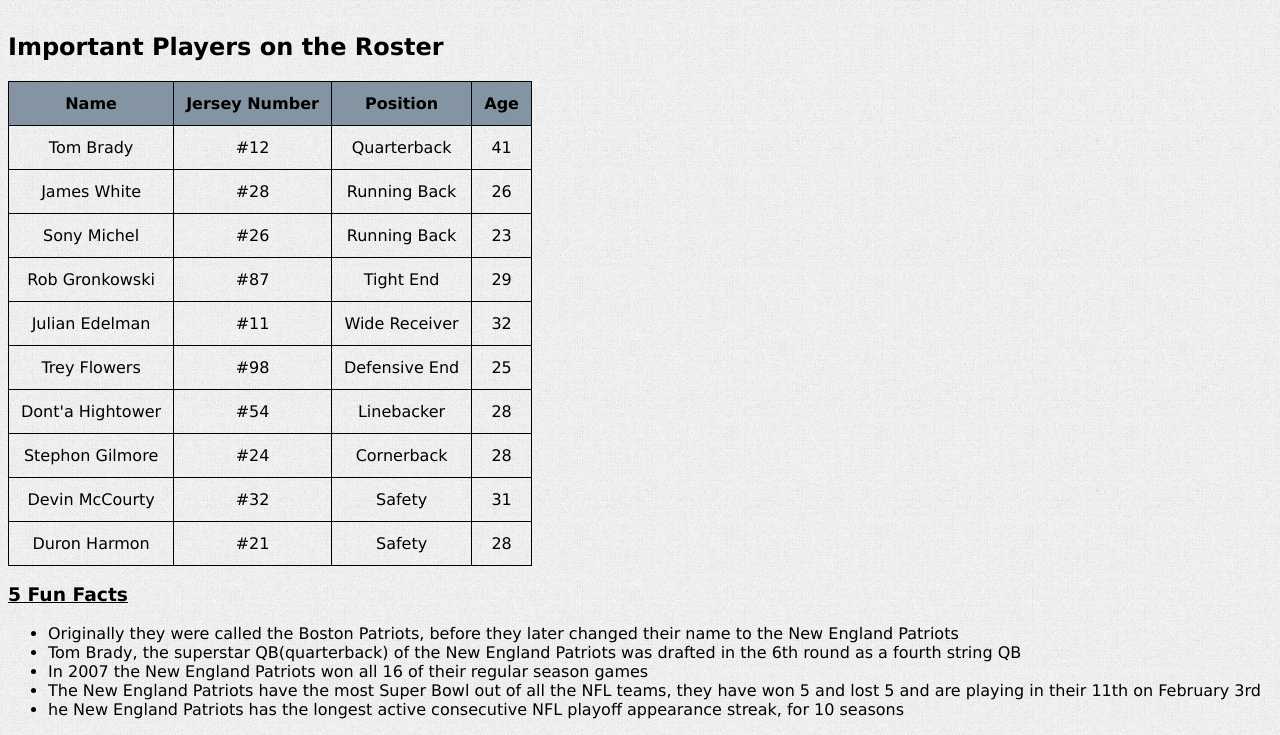
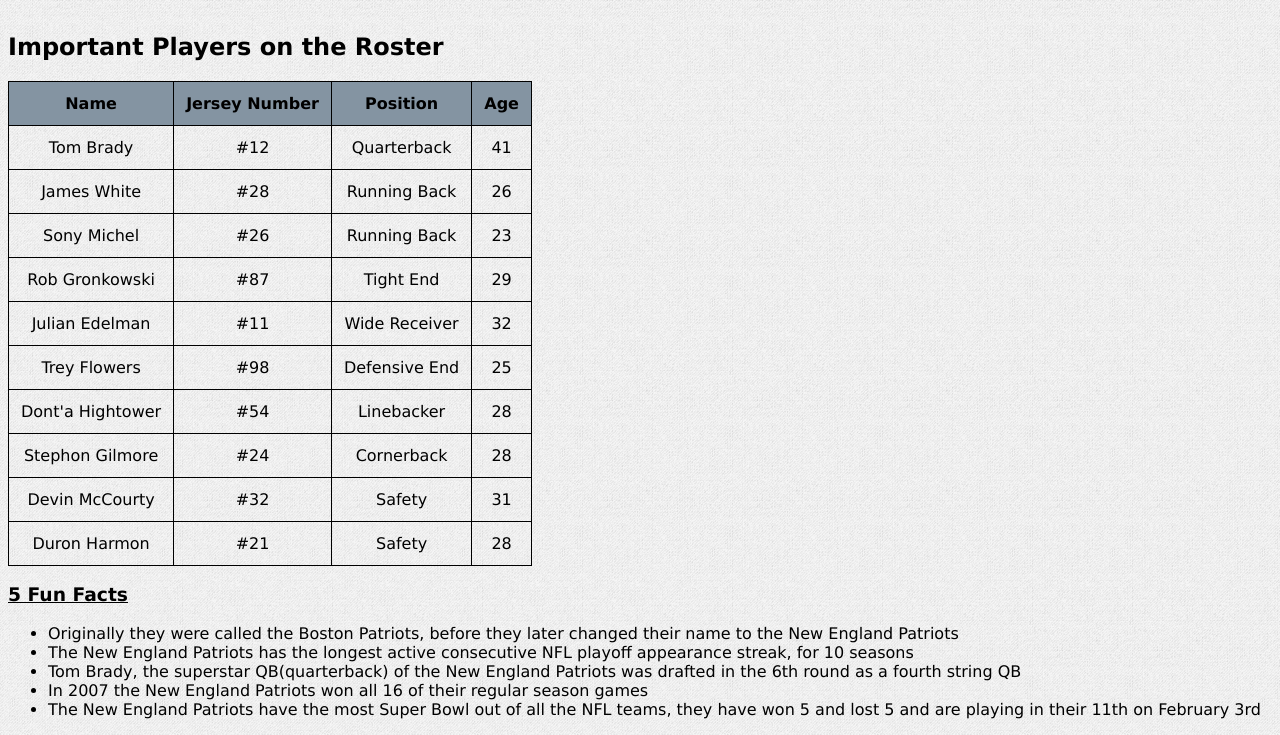
Before and after one commit to danielnwaroh/danielnwaroh.github.io, a plain HTML site: page patriots.html in a window 1280 px wide. Shown: the part 516-1251 px from the top of the page. Drawn offline with Linux system fonts and the light colour scheme.

Commit message:
Update patriots.html

```diff
--- a/patriots.html
+++ b/patriots.html
@@ -101,10 +101,10 @@
     <h3><u>5 Fun Facts</u></h3>
     <ul>
       <li>Originally they were called the Boston Patriots, before they later changed their name to the New England Patriots</li>
+      <li>The New England Patriots has the longest active consecutive NFL playoff appearance streak, for 10 seasons</li>
       <li>Tom Brady, the superstar QB(quarterback) of the New England Patriots was drafted in the 6th round as a fourth string QB</li>
       <li>In 2007 the New England Patriots won all 16 of their regular season games</li>
       <li>The New England Patriots have the most Super Bowl out of all the NFL teams, they have won 5 and lost 5 and are playing in their 11th on February 3rd</li>
-      <li>he New England Patriots has the longest active consecutive NFL playoff appearance streak, for 10 seasons</li>
     </ul>
   </body>
 </html>
```
